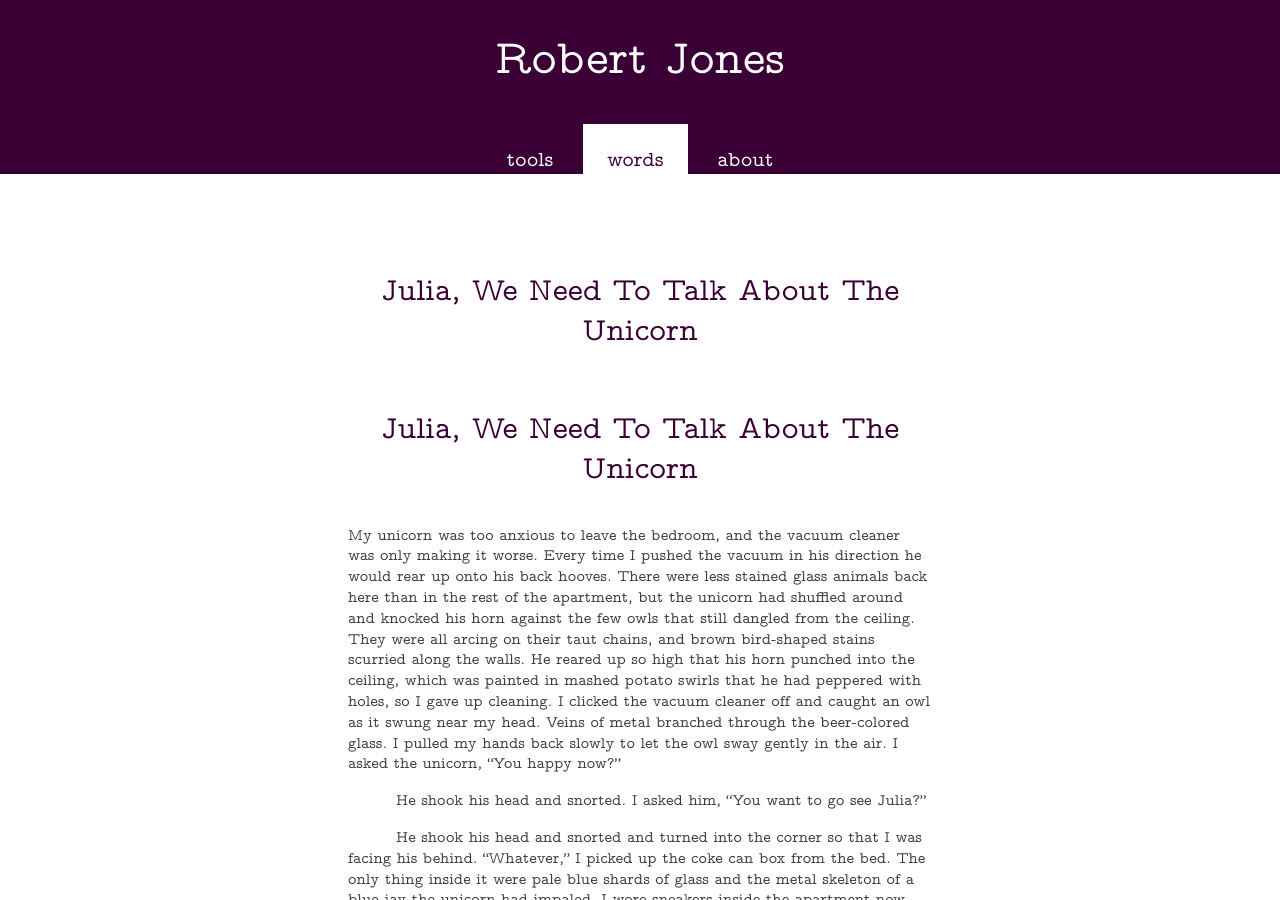
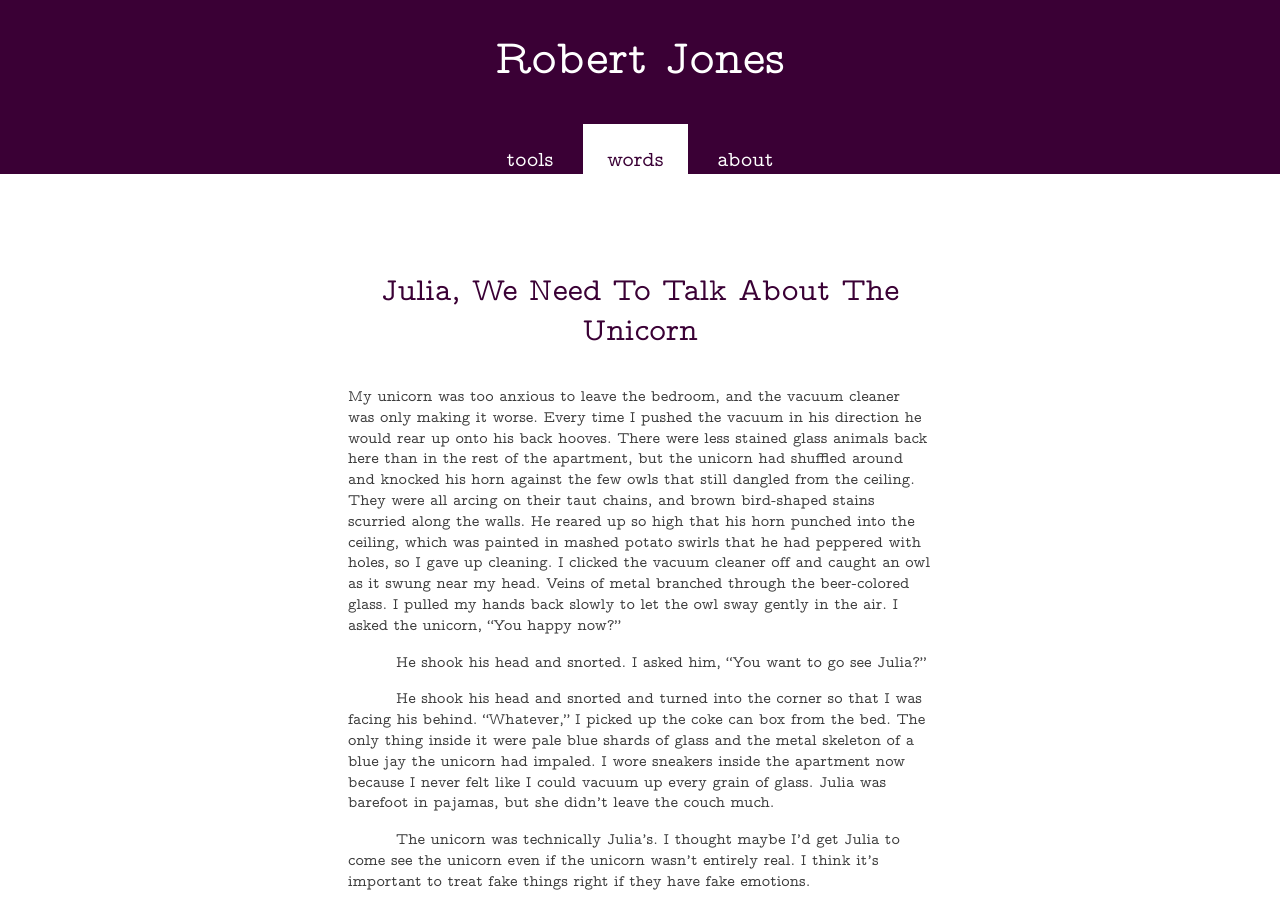
Before and after one commit to rjjiii/rjjiii.github.io, a Jekyll site: the page built from _posts/2022-11-11-Julia,-We-Need-To-Talk-About-The-Unicorn.md, in a window 1280 px wide and 900 px high. Built offline with Jekyll 4.4.1, drawn with Linux system fonts in a browser that asks for light colours; our own code applies the rules of GitHub Pages for plain Markdown files.

Commit message:
Update 2022-11-11-Julia,-We-Need-To-Talk-About-The-Unicorn.md

```diff
--- a/_posts/2022-11-11-Julia,-We-Need-To-Talk-About-The-Unicorn.md
+++ b/_posts/2022-11-11-Julia,-We-Need-To-Talk-About-The-Unicorn.md
@@ -1,5 +1,3 @@
-# Julia, We Need To Talk About The Unicorn
-
 My unicorn was too anxious to leave the bedroom, and the vacuum cleaner was only making it worse. Every time I pushed the vacuum in his direction he would rear up onto his back hooves. There were less stained glass animals back here than in the rest of the apartment, but the unicorn had shuffled around and knocked his horn against the few owls that still dangled from the ceiling. They were all arcing on their taut chains, and brown bird-shaped stains scurried along the walls. He reared up so high that his horn punched into the ceiling, which was painted in mashed potato swirls that he had peppered with holes, so I gave up cleaning. I clicked the vacuum cleaner off and caught an owl as it swung near my head. Veins of metal branched through the beer-colored glass. I pulled my hands back slowly to let the owl sway gently in the air. I asked the unicorn, “You happy now?”
 
 He shook his head and snorted. I asked him, “You want to go see Julia?”
```
